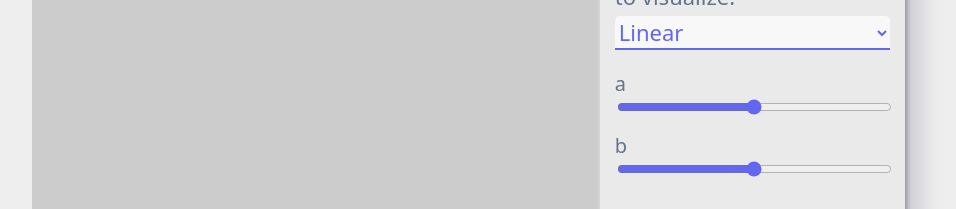
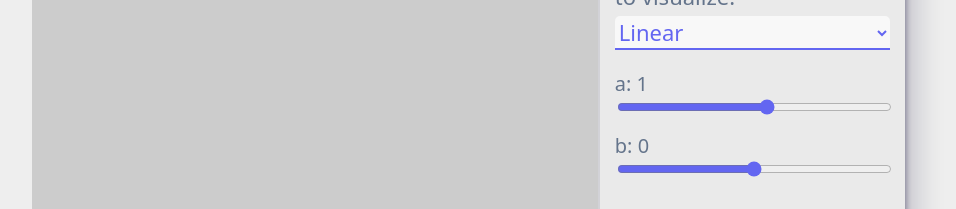
Before and after one commit to VPivato/function_visualizer_react, a React (Vite) app: page / in a window 1280 px wide. Shown: the part 199-408 px from the top of the page, without its empty margins (119-1075 px from the left). Built offline with nearby package versions, Linux system fonts and the light colour scheme.

Commit message:
v5 - sliders com valores funcionais

```diff
--- a/src/App.jsx
+++ b/src/App.jsx
@@ -10,8 +10,28 @@ import { useState } from "react";
 
 function App() {
   const [functionType, setFunctionType] = useState(Object.keys(parameters)[0]);
-  function onChange(event) {
-    setFunctionType(event.target.value);
+  function handleFuntionTypeChange(event) {
+    const newFunctionType = event.target.value;
+
+    setFunctionType(newFunctionType);
+    setParametersValues(getDefaultParameters(newFunctionType));
+  }
+
+  const [parametersValues, setParametersValues] = useState(
+    getDefaultParameters(functionType),
+  );
+
+  function getDefaultParameters(functionType) {
+    return Object.fromEntries(
+      parameters[functionType].map((param) => [param.id, param.default]),
+    );
+  }
+
+  function handleParameterChange(id, value) {
+    setParametersValues((current) => ({
+      ...current,
+      [id]: Number(value),
+    }));
   }
 
   return (
@@ -25,9 +45,13 @@ function App() {
           <FunctionSelector
             options={Object.keys(parameters)}
             value={functionType}
-            onChange={onChange}
+            handleFuntionTypeChange={handleFuntionTypeChange}
           />
-          <SlidersPanel parameters={parameters[functionType]} />
+          <SlidersPanel
+            parameters={parameters[functionType]}
+            parametersValues={parametersValues}
+            handleParameterChange={handleParameterChange}
+          />
         </div>
       </div>
     </main>
--- a/src/FunctionSelector/FunctionSelector.jsx
+++ b/src/FunctionSelector/FunctionSelector.jsx
@@ -10,7 +10,7 @@ function FunctionSelector(props) {
         className={styles.dropdown}
         id="dropdown"
         value={props.value}
-        onChange={props.onChange}
+        onChange={props.handleFuntionTypeChange}
       >
         {props.options.map((e) => (
           <option value={e} key={e}>
--- a/src/SlidersPanel/SlidersPanel.jsx
+++ b/src/SlidersPanel/SlidersPanel.jsx
@@ -5,8 +5,20 @@ function SlidersPanel(props) {
     <>
       {props.parameters.map((e) => (
         <div className={styles.sliderWrapper} key={e.id}>
-          <label htmlFor={e.id}>{e.label}</label>
-          <input type="range" id={e.id} />
+          <label htmlFor={e.id}>
+            {e.label}: {props.parametersValues[e.id]}
+          </label>
+          <input
+            type="range"
+            id={e.id}
+            min={e.min}
+            max={e.max}
+            step={e.step}
+            value={props.parametersValues[e.id]}
+            onChange={(event) =>
+              props.handleParameterChange(e.id, event.target.value)
+            }
+          />
         </div>
       ))}
     </>
--- a/src/functions_parameters.json
+++ b/src/functions_parameters.json
@@ -2,43 +2,79 @@
     "Linear": [
         {
             "id": "linear-1",
-            "label": "a"
+            "label": "a",
+            "min": -10,
+            "max": 10,
+            "default": 1,
+            "step": 0.1
         },
         {
             "id": "linear-2",
-            "label": "b"
+            "label": "b",
+            "min": -10,
+            "max": 10,
+            "default": 0,
+            "step": 0.1
         }
     ],
     "Quadratic": [
         {
             "id": "quadratic-1",
-            "label": "a"
+            "label": "a",
+            "min": -10,
+            "max": 10,
+            "default": 1,
+            "step": 0.1
         },
         {
             "id": "quadratic-2",
-            "label": "b"
+            "label": "b",
+            "min": -10,
+            "max": 10,
+            "default": 0,
+            "step": 0.1
         },
         {
             "id": "quadratic-3",
-            "label": "c"
+            "label": "c",
+            "min": -10,
+            "max": 10,
+            "default": 0,
+            "step": 0.1
         }
     ],
     "Sin": [
         {
             "id": "sin-1",
-            "label": "A"
+            "label": "A",
+            "min": -10,
+            "max": 10,
+            "default": 0,
+            "step": 0.1
         },
         {
             "id": "sin-2",
-            "label": "B"
+            "label": "B",
+            "min": -10,
+            "max": 10,
+            "default": 0,
+            "step": 0.1
         },
         {
             "id": "sin-3",
-            "label": "C"
+            "label": "C",
+            "min": -10,
+            "max": 10,
+            "default": 0,
+            "step": 0.1
         },
         {
             "id": "sin-4",
-            "label": "D"
+            "label": "D",
+            "min": -10,
+            "max": 10,
+            "default": 0,
+            "step": 0.1
         }
     ]
 }
```
